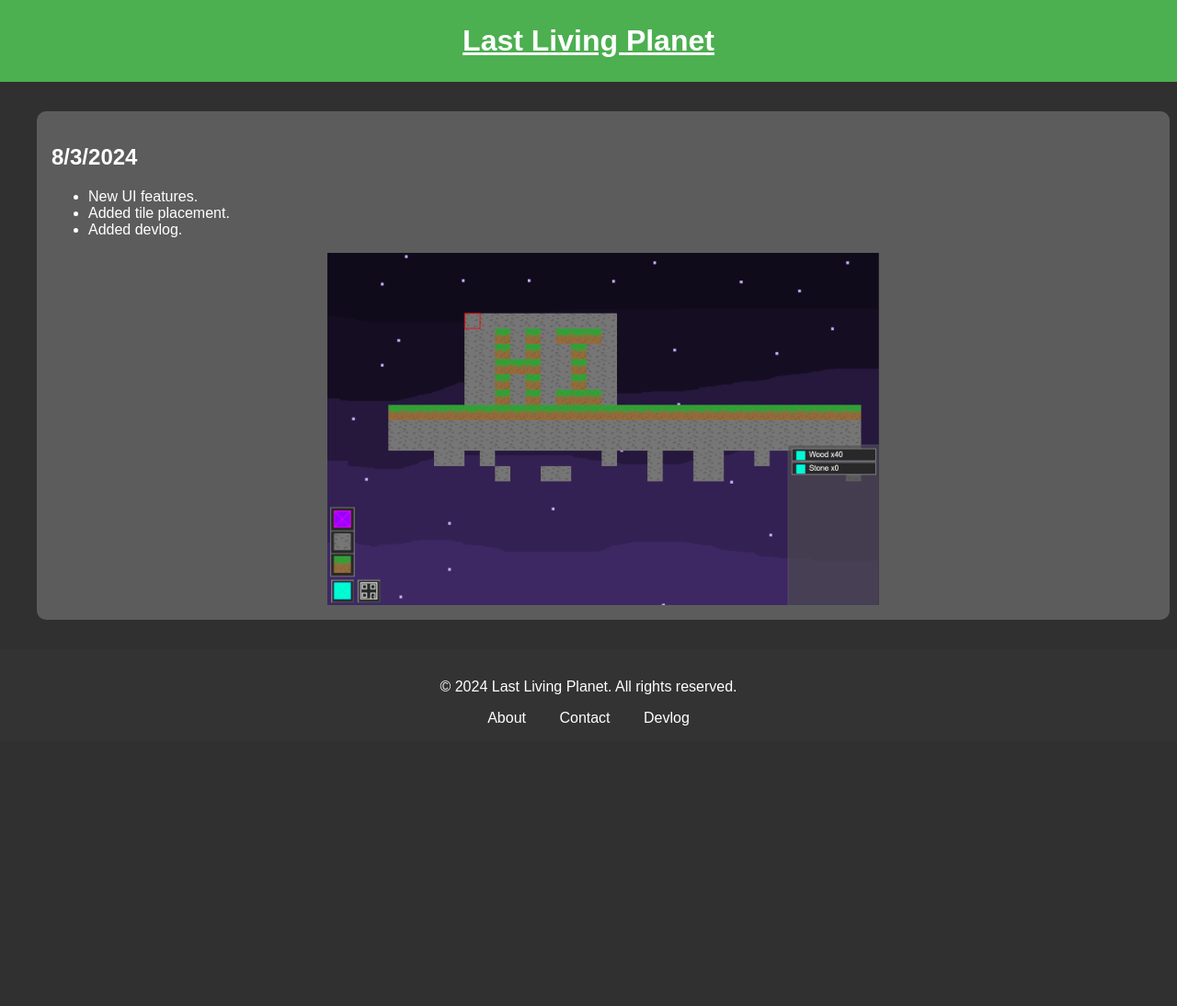
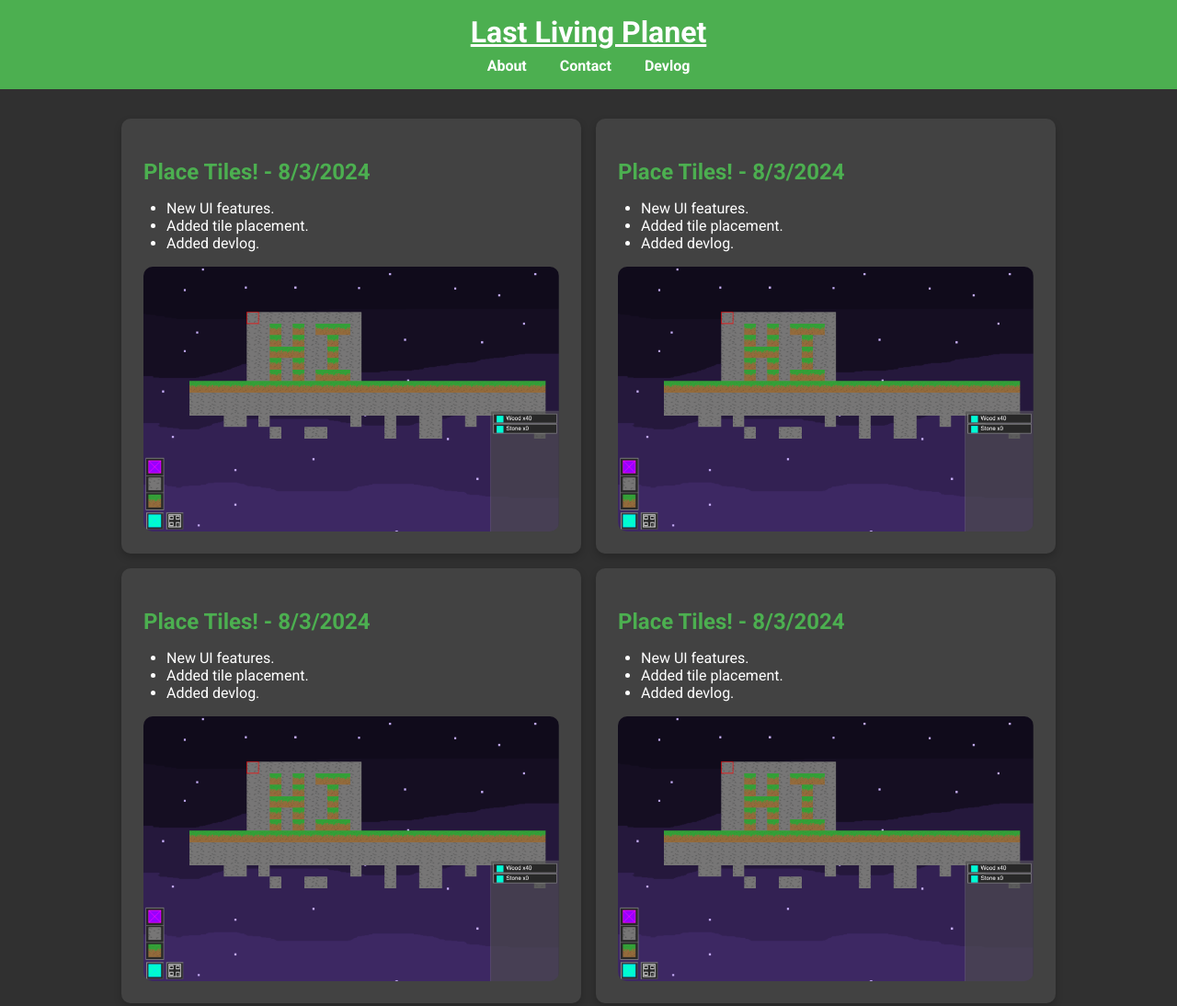
Before and after one commit to minidogg/Last-Living-Planet, a website: page src/devlog.html in a window 1280 px wide. Shown: the top 1094 px of the page at 92% size. Before the commit the page ends 806 px from the top, so only its background shows below. Drawn offline with Linux system fonts and the light colour scheme.

Commit message:
PLACE TILES!!! 🗣️🗣️🔥🔥

```diff
--- a/src/devlog.html
+++ b/src/devlog.html
@@ -5,33 +5,126 @@
     <meta charset="UTF-8">
     <meta name="viewport" content="width=device-width, initial-scale=1.0">
     <title>Last Living Planet - Devlog</title>
-    <link rel="stylesheet" href="/stylesheets/style.css">
+    <link rel="stylesheet" href="/stylesheets/devlog.css">
+    <link href="https://fonts.googleapis.com/css2?family=Roboto:wght@400;700&display=swap" rel="stylesheet">
 </head>
 
 <body>
     <header>
         <h1><a href="/index.html">Last Living Planet</a></h1>
+        <nav>
+            <a href="/about.html">About</a>
+            <a href="/contact.html">Contact</a>
+            <a href="/devlog.html">Devlog</a>
+        </nav>
     </header>
 
     <main>
-        <section class="devlogSection">
-            <h1 class="title">8/3/2024</h1>
-            <ul>
-                <li>New UI features.</li>
-                <li>Added tile placement.</li>
-                <li>Added devlog.</li>
-            </ul>
-            <img class="devlogImg" src="/images/pixelart.png" alt="Pixel Art made using tile placement">
+        <section class="devlogGrid">
+            <div class="devlogItem">
+                <h2 class="devlogTitle">Place Tiles! - 8/3/2024</h2>
+                <ul class="devlogList">
+                    <li>New UI features.</li>
+                    <li>Added tile placement.</li>
+                    <li>Added devlog.</li>
+                </ul>
+                <img class="devlogImg" src="/images/pixelart.png" alt="Pixel Art made using tile placement">
+            </div>
+            <div class="devlogItem">
+                <h2 class="devlogTitle">Place Tiles! - 8/3/2024</h2>
+                <ul class="devlogList">
+                    <li>New UI features.</li>
+                    <li>Added tile placement.</li>
+                    <li>Added devlog.</li>
+                </ul>
+                <img class="devlogImg" src="/images/pixelart.png" alt="Pixel Art made using tile placement">
+            </div>
+            <div class="devlogItem">
+                <h2 class="devlogTitle">Place Tiles! - 8/3/2024</h2>
+                <ul class="devlogList">
+                    <li>New UI features.</li>
+                    <li>Added tile placement.</li>
+                    <li>Added devlog.</li>
+                </ul>
+                <img class="devlogImg" src="/images/pixelart.png" alt="Pixel Art made using tile placement">
+            </div>
+            <div class="devlogItem">
+                <h2 class="devlogTitle">Place Tiles! - 8/3/2024</h2>
+                <ul class="devlogList">
+                    <li>New UI features.</li>
+                    <li>Added tile placement.</li>
+                    <li>Added devlog.</li>
+                </ul>
+                <img class="devlogImg" src="/images/pixelart.png" alt="Pixel Art made using tile placement">
+            </div>
+            <div class="devlogItem">
+                <h2 class="devlogTitle">Place Tiles! - 8/3/2024</h2>
+                <ul class="devlogList">
+                    <li>New UI features.</li>
+                    <li>Added tile placement.</li>
+                    <li>Added devlog.</li>
+                </ul>
+                <img class="devlogImg" src="/images/pixelart.png" alt="Pixel Art made using tile placement">
+            </div>
+            <div class="devlogItem">
+                <h2 class="devlogTitle">Place Tiles! - 8/3/2024</h2>
+                <ul class="devlogList">
+                    <li>New UI features.</li>
+                    <li>Added tile placement.</li>
+                    <li>Added devlog.</li>
+                </ul>
+                <img class="devlogImg" src="/images/pixelart.png" alt="Pixel Art made using tile placement">
+            </div>
+            <div class="devlogItem">
+                <h2 class="devlogTitle">Place Tiles! - 8/3/2024</h2>
+                <ul class="devlogList">
+                    <li>New UI features.</li>
+                    <li>Added tile placement.</li>
+                    <li>Added devlog.</li>
+                </ul>
+                <img class="devlogImg" src="/images/pixelart.png" alt="Pixel Art made using tile placement">
+            </div>
+            <div class="devlogItem">
+                <h2 class="devlogTitle">Place Tiles! - 8/3/2024</h2>
+                <ul class="devlogList">
+                    <li>New UI features.</li>
+                    <li>Added tile placement.</li>
+                    <li>Added devlog.</li>
+                </ul>
+                <img class="devlogImg" src="/images/pixelart.png" alt="Pixel Art made using tile placement">
+            </div>
+            <div class="devlogItem">
+                <h2 class="devlogTitle">Place Tiles! - 8/3/2024</h2>
+                <ul class="devlogList">
+                    <li>New UI features.</li>
+                    <li>Added tile placement.</li>
+                    <li>Added devlog.</li>
+                </ul>
+                <img class="devlogImg" src="/images/pixelart.png" alt="Pixel Art made using tile placement">
+            </div>
+            <div class="devlogItem">
+                <h2 class="devlogTitle">Place Tiles! - 8/3/2024</h2>
+                <ul class="devlogList">
+                    <li>New UI features.</li>
+                    <li>Added tile placement.</li>
+                    <li>Added devlog.</li>
+                </ul>
+                <img class="devlogImg" src="/images/pixelart.png" alt="Pixel Art made using tile placement">
+            </div>
+            <div class="devlogItem">
+                <h2 class="devlogTitle">Place Tiles! - 8/3/2024</h2>
+                <ul class="devlogList">
+                    <li>New UI features.</li>
+                    <li>Added tile placement.</li>
+                    <li>Added devlog.</li>
+                </ul>
+                <img class="devlogImg" src="/images/pixelart.png" alt="Pixel Art made using tile placement">
+            </div>
         </section>
     </main>
 
     <footer>
         <p>&copy; 2024 Last Living Planet. All rights reserved.</p>
-        <nav>
-            <a href="/about.html">About</a>
-            <a href="/contact.html">Contact</a>
-            <a href="/devlog.html">Devlog</a>
-        </nav>
     </footer>
 </body>
 
--- /dev/null
+++ b/src/stylesheets/devlog.css
@@ -0,0 +1,83 @@
+body {
+    margin: 0;
+    font-family: 'Roboto', sans-serif;
+    background-color: #303030;
+    color: #ffffff;
+}
+
+header {
+    background-color: #4CAF50;
+    color: white;
+    text-align: center;
+    padding: 1em 0;
+}
+
+header h1 {
+    margin: 0;
+    font-size: 2em;
+}
+
+header nav {
+    margin-top: 0.5em;
+}
+
+header nav a {
+    color: white;
+    margin: 0 1em;
+    text-decoration: none;
+    font-weight: 700;
+}
+
+header nav a:hover {
+    text-decoration: underline;
+}
+
+main {
+    padding: 2em;
+    margin: auto;
+    margin-left: 100px;
+    margin-right: 100px;
+}
+
+.devlogGrid {
+    display: grid;
+    grid-template-columns: repeat(auto-fill, minmax(400px, 1fr));
+    gap: 1em;
+}
+
+.devlogItem {
+    background-color: #424242;
+    padding: 1.5em;
+    border-radius: 10px;
+    box-shadow: 0 4px 8px rgba(0, 0, 0, 0.2);
+}
+
+.devlogTitle {
+    font-size: 1.5em;
+    margin-bottom: 0.5em;
+    color: #4CAF50;
+}
+
+.devlogList {
+    list-style-type: disc;
+    margin-left: -15px;
+}
+
+.devlogImg {
+    width: 100%;
+    display: block;
+    margin-top: 1em;
+    border-radius: 10px;
+}
+
+footer {
+    background-color: #333;
+    color: white;
+    text-align: center;
+    padding: 1em 0;
+    width: 100%;
+}
+
+a {
+    color: white;
+}
```
Also changed, not shown: src/game.html (+1 -1 lines).
